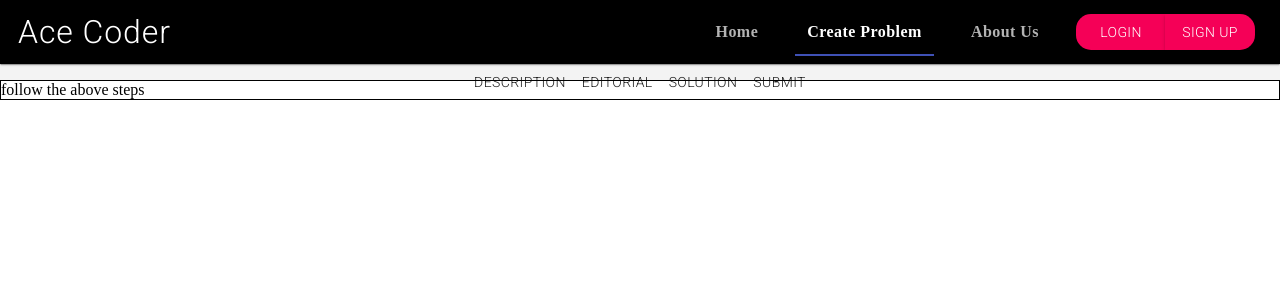
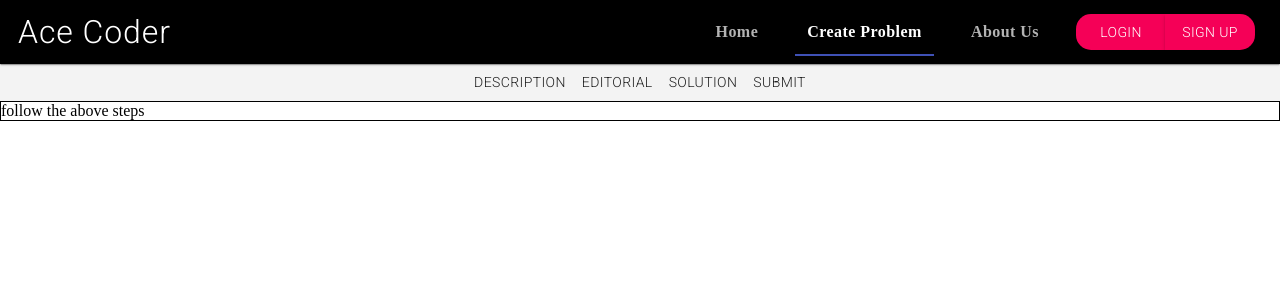
Before and after one commit to varinder681/AceCoder, a React (Create React App) app in the folder frontend/: page /create-problem in a window 1280 px wide. Shown: the top 300 px of the page. Built offline with nearby package versions, Linux system fonts and the light colour scheme.

Commit message:
bug fixes

```diff
--- a/frontend/src/screens/CreateProblemScreen.js
+++ b/frontend/src/screens/CreateProblemScreen.js
@@ -8,7 +8,7 @@ import ProblemSubmit from "../components/CreateProblem/ProblemSubmit";
 
 const CreateProblemScreen = ({ match }) => {
   return (
-    <Grid style={{height : '100vh'}}>
+      <>
       <Grid
         container
         item
@@ -85,7 +85,7 @@ const CreateProblemScreen = ({ match }) => {
           </Switch>
         </Grid>
       </Grid>
-    </Grid>
+    </>
   );
 };
 
```
